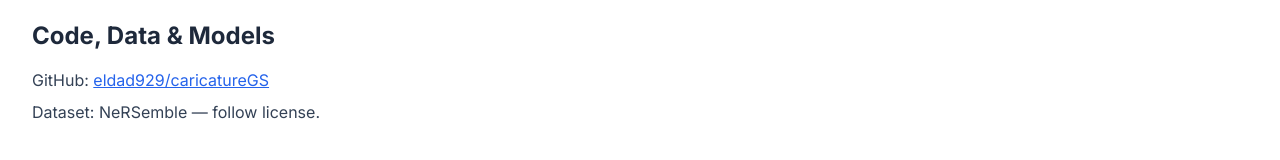
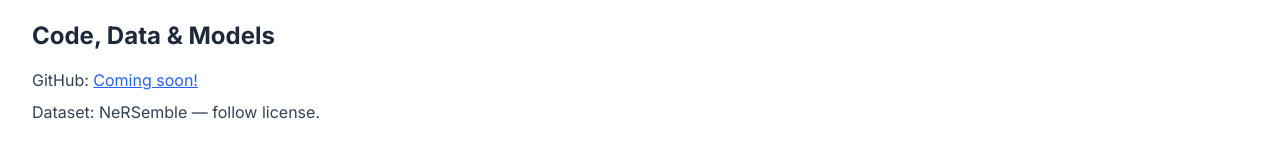
Before and after one commit to C4ricatureGS/c4ricaturegs.github.io, a plain HTML site: page index.html in a window 1280 px wide. Shown: the part 3642-3802 px from the top of the page. Drawn offline with nearby package versions, Linux system fonts and the light colour scheme.

Commit message:
Update GitHub link to 'Coming soon!'

```diff
--- a/index.html
+++ b/index.html
@@ -439,7 +439,8 @@
     <div class="max-w-7xl mx-auto px-4 sm:px-6 lg:px-8">
       <h2 class="text-2xl font-bold">Code, Data &amp; Models</h2>
       <ul class="mt-4 space-y-2 text-slate-700">
-        <li>GitHub: <a href="https://github.com/eldad929/caricatureGS" class="text-blue-600 underline">eldad929/caricatureGS</a></li>
+        <li>GitHub: <a class="text-blue-600 underline">Coming soon!</a></li>
+        <!-- <li>GitHub: <a href="https://github.com/eldad929/caricatureGS" class="text-blue-600 underline">eldad929/caricatureGS</a></li> -->
         <li>Dataset: NeRSemble — follow license.</li>
       </ul>
     </div>
```
